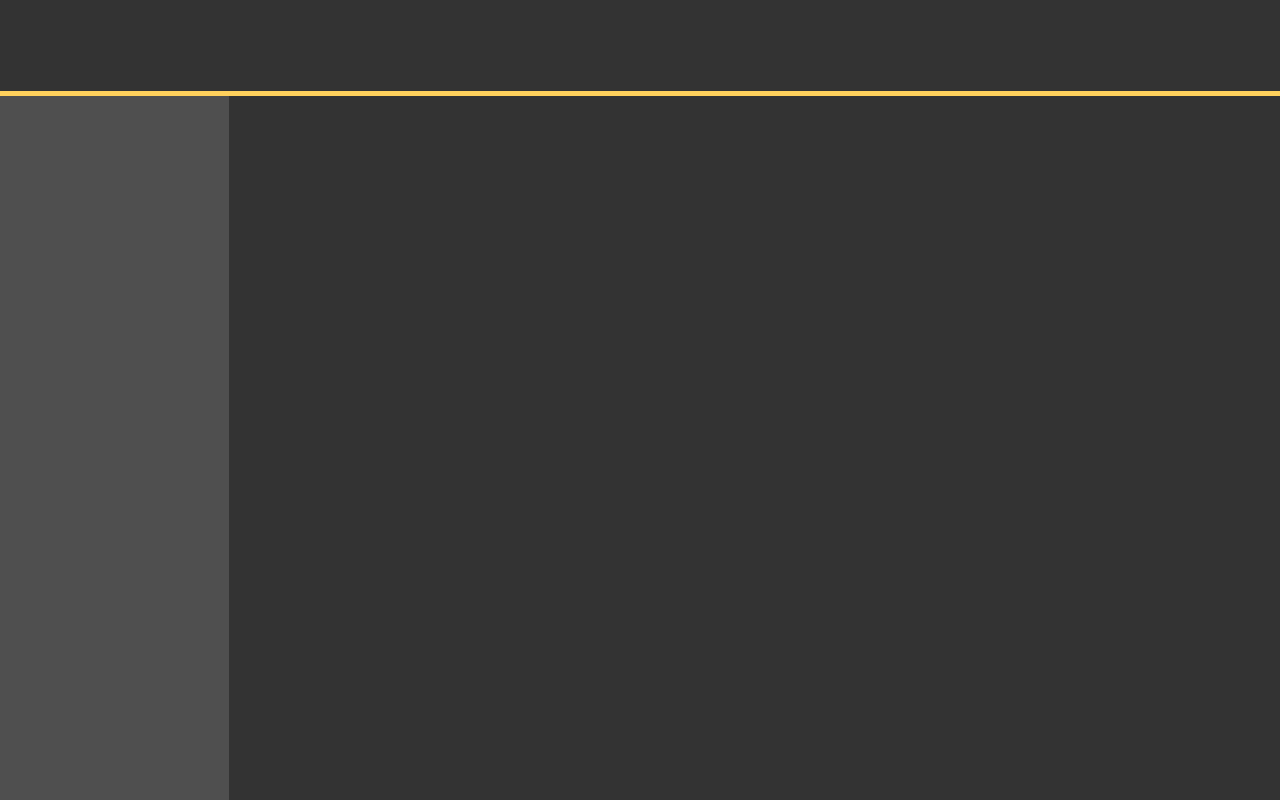
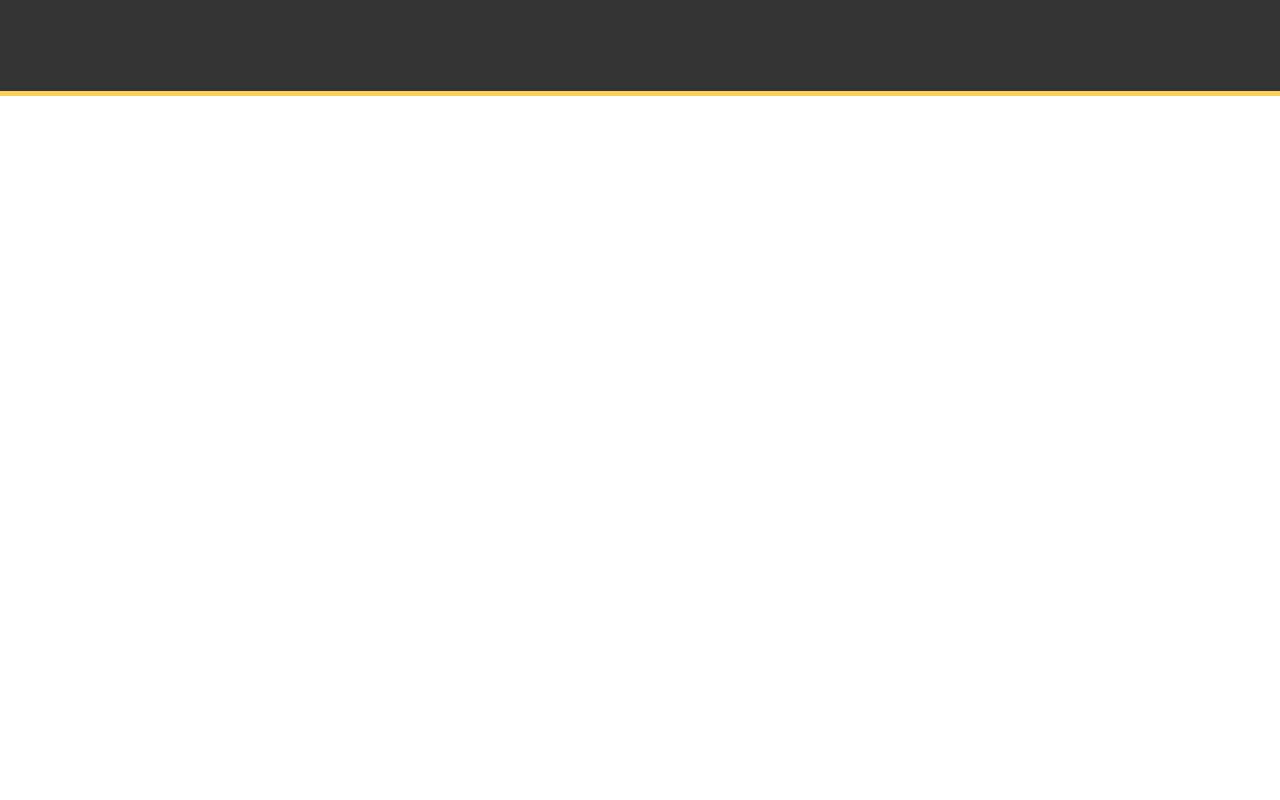
Before and after one commit to ladalada/Idea-FE, a React (Create React App) app: page / in a window 1280 px wide. Built offline with nearby package versions, Linux system fonts and the light colour scheme.

Commit message:
Grid Layout not showing NotesPage

```diff
--- a/src/App.js
+++ b/src/App.js
@@ -9,7 +9,7 @@ class App extends Component {
             <div>
                 <div className="grid_one">
                     <Header/>
-                    <NotesPage/>
+                    {/*<NotesPage/>*/}
                 </div>
             </div>
         )
```
